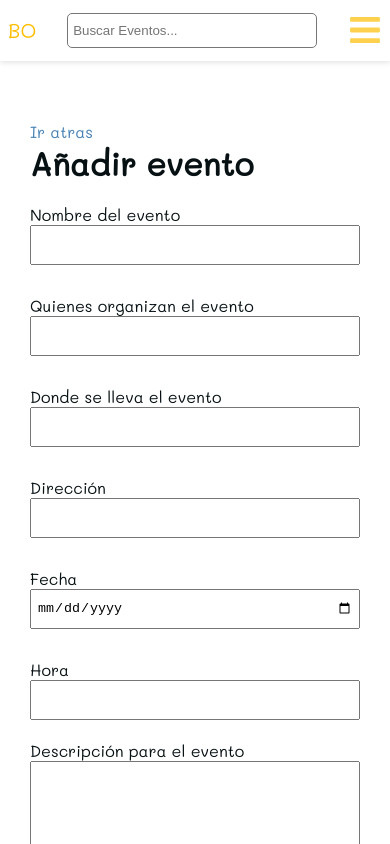
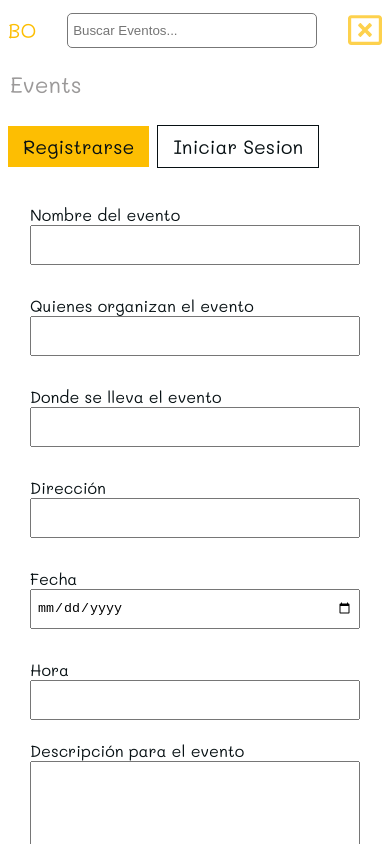
Before and after one commit to addier94/djeventsbo-next, a Next.js app: page /events/add in a window 390 px wide. Both pictures are taken after a click on the icon 364 px from the left and 30 px from the top of the page. Shown: the top 844 px of the page. Built offline with nearby package versions, Linux system fonts and the light colour scheme; no server answers; a web font is replaced by a local one.

Commit message:
nav in mobile 2

```diff
--- a/components/Header.js
+++ b/components/Header.js
@@ -1,6 +1,6 @@
 import { FaSignOutAlt, FaBars, FaRegWindowClose } from "react-icons/fa";
 import { BsChevronDown } from "react-icons/bs";
-import { useContext, useState } from "react";
+import { useContext, useEffect, useState } from "react";
 import Link from "next/link";
 import Search from "./Search";
 import AuthContext from "@/context/AuthContext";
@@ -12,9 +12,6 @@ export default function Header() {
   const router = useRouter();
   const [toggleNav, setToggleNav] = useState(false);
 
-  const active = (currentRoute) => {
-    return router.pathname === currentRoute ? "navActive" : "";
-  };
   return (
     <header className={styles.header}>
       <div className={styles.logo}>
@@ -25,20 +22,16 @@ export default function Header() {
 
       <Search />
 
-      <nav style={{ display: toggleNav && "none" }}>
+      <nav style={{ display: !toggleNav && "none" }}>
         <ul>
           <li className={styles.nav_list}>
-            <Link href="/events">
-              <a className={active("/events")}>Events</a>
-            </Link>
+            <ActiveLink children="Events" href="/events" />
           </li>
           {user ? (
             // If logged in
             <>
               <li className={styles.nav_list}>
-                <Link href="/events/add">
-                  <a className={active("/events/add")}>Añadir evento</a>
-                </Link>
+                <ActiveLink children="Añadir evento" href="/events/add" />
               </li>
               <li className={styles.last_list}>
                 <button type="button">
@@ -46,9 +39,7 @@ export default function Header() {
                 </button>
                 <ul className={styles.list_child}>
                   <li>
-                    <Link href="/account/dashboard">
-                      <a>Perfil</a>
-                    </Link>
+                    <ActiveLink children="Perfil" href="/account/dashboard" />
                   </li>
                   <li onClick={() => logout()}>
                     <a>
@@ -61,7 +52,7 @@ export default function Header() {
           ) : (
             // If logged out
             <>
-              <li style={{ "padding-top": "1.2rem" }}>
+              <li style={{ paddingTop: "1.2rem" }}>
                 <Link href="/account/register">
                   <a className="btn-secondary btn-icon">Registrarse</a>
                 </Link>
@@ -74,12 +65,12 @@ export default function Header() {
         </ul>
       </nav>
       {toggleNav ? (
-        <FaBars
+        <FaRegWindowClose
           className={styles.bars}
           onClick={() => setToggleNav(!toggleNav)}
         />
       ) : (
-        <FaRegWindowClose
+        <FaBars
           className={styles.bars}
           onClick={() => setToggleNav(!toggleNav)}
         />
@@ -87,3 +78,21 @@ export default function Header() {
     </header>
   );
 }
+
+export const ActiveLink = ({ children, href }) => {
+  const router = useRouter();
+
+  const active = {
+    navActive: router.asPath === href ? "navActive" : "",
+  };
+
+  const handleClick = (e) => {
+    e.preventDefault();
+    router.push(href);
+  };
+  return (
+    <a href={href} onClick={handleClick} className={active.navActive}>
+      {children}
+    </a>
+  );
+};
--- a/styles/Header.module.css
+++ b/styles/Header.module.css
@@ -63,10 +63,13 @@
 .header li .list_child{
   font-size: 1.4rem;
   color: var(--mainGrey);
-  padding: 0 1.2rem;
 }
 .header li .list_child li{
-  padding: 8px 0;
+}
+.header li .list_child li a {
+  padding: .5rem 1.2rem;
+  /* padding: 8px 0; */
+  display: block;
 }
 
 
```
